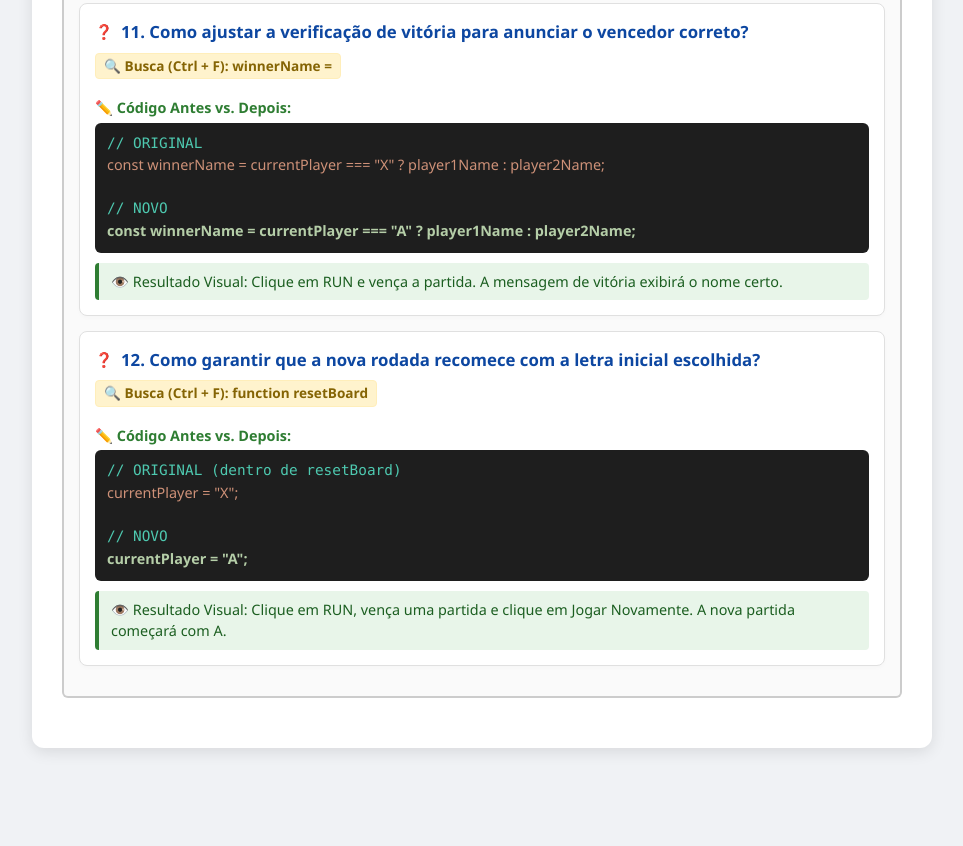
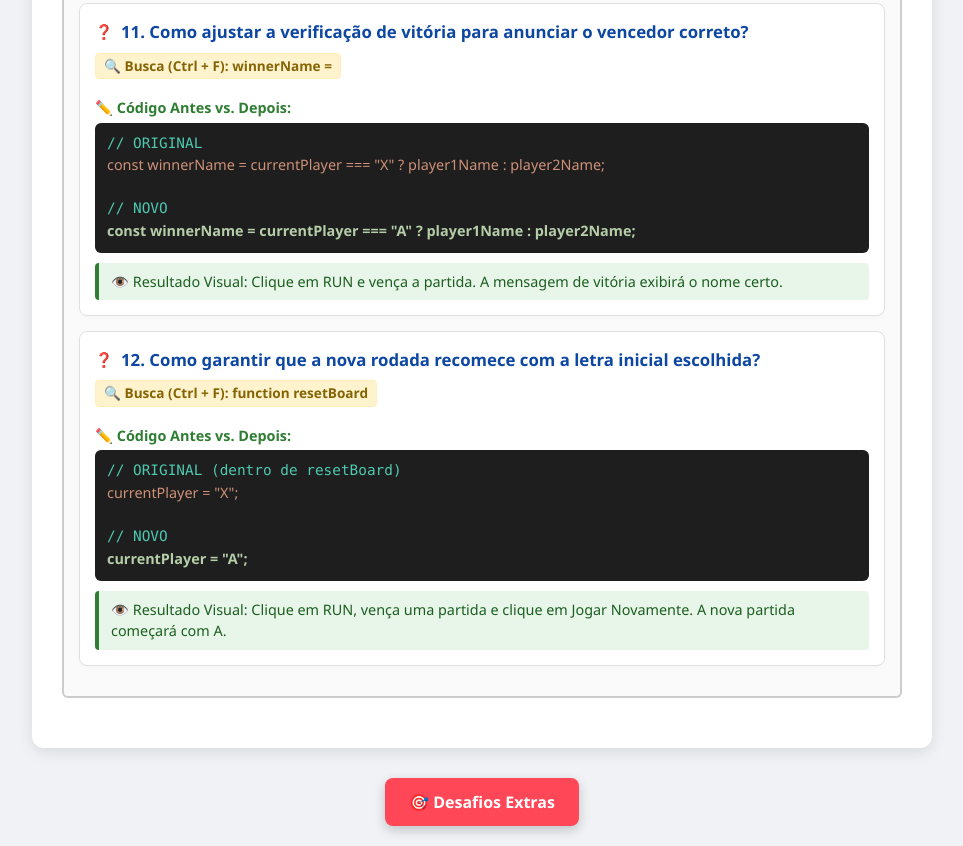
Before and after one commit to wildescosta-cmd/Atividade-alterando-c-digo-de-jogo-10-09, a plain HTML site: page index.html in a window 1280 px wide. Shown: the part 4436-5282 px from the top of the page, without its empty margins (158-1121 px from the left). Before the commit the page ends 5204 px from the top, so only its background shows below. Drawn offline with Linux system fonts and the light colour scheme.

Commit message:
Add 'Desafios Extras' button to index.html
Added a new button for extra challenges with styling.

```diff
--- a/index.html
+++ b/index.html
@@ -61,6 +61,22 @@
 
     /* RESULTADO VISUAL */
     .visual-result { background: #e8f5e9; border-left: 4px solid #2e7d32; color: #1b5e20; padding: 8px 12px; border-radius: 4px; font-size: 0.9rem; margin-top: 10px; font-weight: 500; }
+    .btn-desafio {
+  display: inline-block;
+  padding: 12px 24px;
+  background-color: #ff4757;
+  color: #ffffff;
+  text-decoration: none;
+  font-weight: bold;
+  border-radius: 8px;
+  box-shadow: 0 4px 12px rgba(0,0,0,0.2);
+  transition: transform 0.2s, background-color 0.2s;
+}
+
+.btn-desafio:hover {
+  background-color: #ff6b81;
+  transform: scale(1.05);
+}
   </style>
 </head>
 <body>
@@ -422,6 +438,19 @@
     alert("Código copiado! Agora cole no OnlineGDB.");
   }
 </script>
+<!-- Outros elementos e botões do jogo... -->
+    </div>
+  </div>
 
+  <!-- 1. COLE O CÓDIGO DO BOTÃO AQUI (ANTES DE TERMINAR O BODY) -->
+  <div style="margin-top: 30px; text-align: center;">
+    <a href="atividades.html" class="btn-desafio">🎯 Desafios Extras</a>
+  </div>
+
+  <script>
+    // Seu código JavaScript aqui...
+  </script>
 </body>
 </html>
+</body>
+</html>
```
